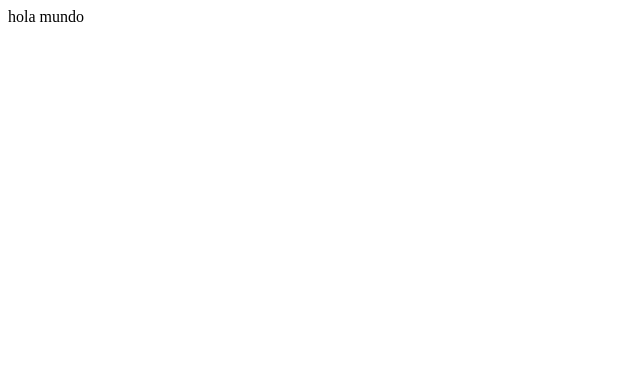
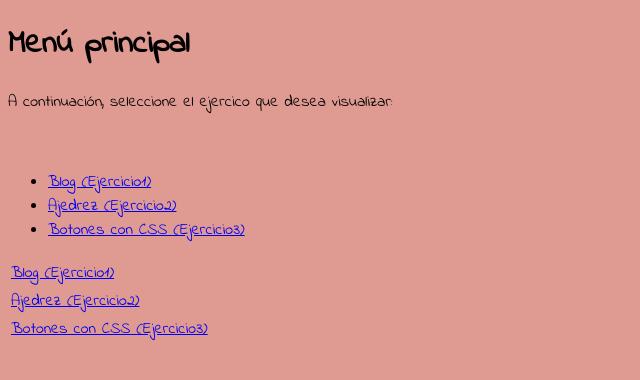
Before and after one commit to joisgori/LaboWeb3, a plain HTML site: page index.html in a window 1280 px wide. Shown: the whole page, without its empty margins (0-640 px from the left). Drawn offline with Linux system fonts and the light colour scheme.

Commit message:
Finalizando detalles

```diff
--- a/css/style.css
+++ b/css/style.css
@@ -1,3 +1,7 @@
 /*
 hola mundo
 */
+* {
+    background: rgb(223, 154, 146);
+    font-family: 'Indie Flower', cursive;
+}
--- a/index.html
+++ b/index.html
@@ -4,9 +4,46 @@
     <meta charset="UTF-8">
     <meta name="viewport" content="width=device-width, initial-scale=1.0">
     <meta http-equiv="X-UA-Compatible" content="ie=edge">
+    <link rel="Stylesheet" type="text/css" href="css/style.css">
+    <link href="https://fonts.googleapis.com/css?family=Indie+Flower" rel="stylesheet">
     <title>Menú principal</title>
 </head>
 <body>
-    hola mundo
+    <header>
+        <h1>
+            Menú principal
+        </h1>
+    </header>
+    <div>
+        <p>
+            A continuación, seleccione el ejercico que desea visualizar:
+        </p> <br>
+        <ul>
+            <li>
+                <a href="Ejercicio1/index.html">Blog (Ejercicio1)</a>
+            </li>
+            <li>
+                <a href="Ejercicio2/index.html">Ajedrez (Ejercicio2)</a>
+            </li>
+            <li>
+                <a href="Ejercicio3/index.html">Botones con CSS (Ejercicio3)</a>
+            </li>
+        </ul>
+
+        <table>
+            <tr>
+                <td><a href="Ejercicio1/index.html">Blog (Ejercicio1)</a></td>
+                <td><img src=""></td>
+            </tr>
+            <tr>
+                <td><a href="Ejercicio2/index.html">Ajedrez (Ejercicio2)</a></td>
+                <td><img src=""></td>
+            </tr>
+            <tr>
+                <td><a href="Ejercicio3/index.html">Botones con CSS (Ejercicio3)</a></td>
+                <td><img src=""></td>
+            </tr>
+        </table>
+    </div>
 </body>
 </html>
```
